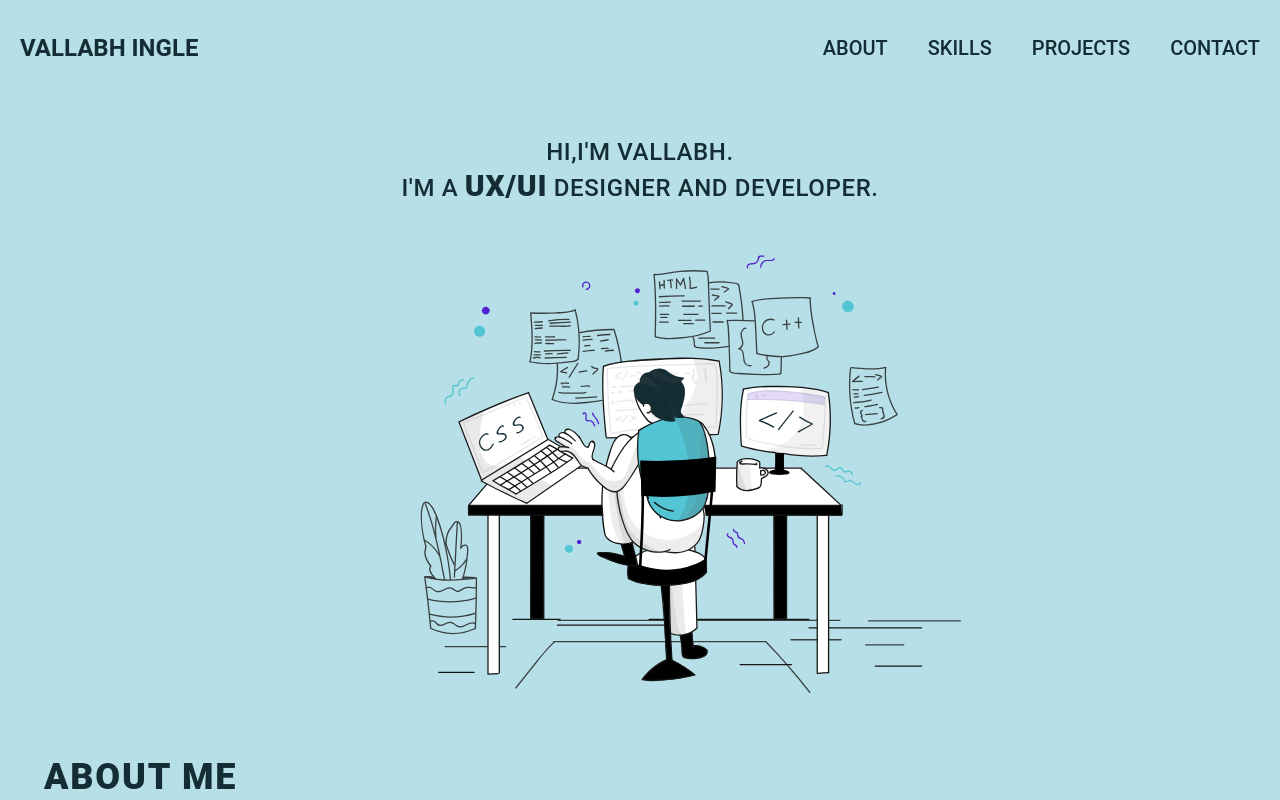
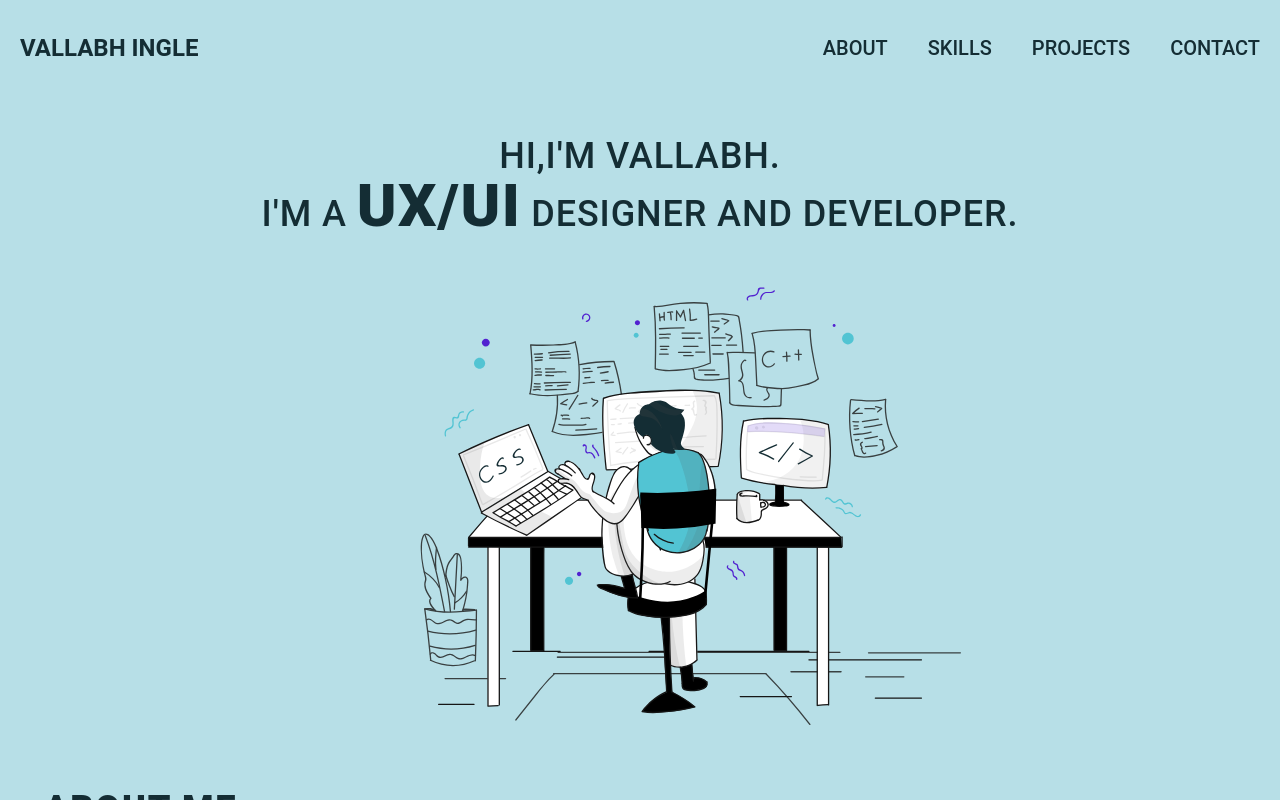
Before and after one commit to vallabh2920/vallabh-portfolio, a Next.js app: page / in a window 1280 px wide. Built offline with nearby package versions, Linux system fonts and the light colour scheme.

Commit message:
solved error

```diff
--- a/components/about/About.js
+++ b/components/about/About.js
@@ -25,7 +25,7 @@ const About = () => {
                     </ul>
                 </div>
             </div>
-            <h2 className="m-8 text-fourth font-extrabold text-3xl tracking-wider">MY GOALS</h2>
+            <h2 className="m-8 text-fourth font-extrabold text-4xl tracking-wider">MY GOALS</h2>
             <div className="flex justify-evenly items-center">
                 <div className="m-6 p-11 max-w-lg flex justify-center items-center bg-first rounded-xl">
                 <ul className="list-disc ml-4 space-y-4 text-2xl">
--- a/components/about/Education.js
+++ b/components/about/Education.js
@@ -29,7 +29,7 @@ const Education = () => {
       ];
     return (
         <div>
-            <h2 className="m-8 text-fourth font-extrabold text-3xl tracking-wider">Education
+            <h2 className="m-8 text-fourth font-extrabold text-4xl tracking-wider">Education
             </h2>
             {educationData.map((item) => {
         return (
--- /dev/null
+++ b/components/contact/Contact.js
@@ -0,0 +1,11 @@
+import React from 'react'
+
+const Contact = () => {
+    return (
+        <div>
+
+        </div>
+    )
+}
+
+export default Contact
--- a/components/footer/Footer.js
+++ b/components/footer/Footer.js
@@ -1,5 +1,5 @@
 import React from 'react'
-import BasePage from '../../layout/BasePage'
+import BasePage from '../../Layout/BasePage'
 
 const Footer = () => {
     return (
--- a/components/heroSection/Hero.js
+++ b/components/heroSection/Hero.js
@@ -3,8 +3,8 @@ import React from 'react'
 const Hero = () => {
     return (
         <div className="py-10 flex justify-center items-center flex-col">
-            <h2 className="text-fourth text-2xl font-medium tracking-wide">HI,I'M VALLABH.</h2>
-            <span className="text-fourth text-2xl font-medium tracking-wide">I'M A <span className=" font-extrabold text-3xl tracking-wide">UX/UI</span> DESIGNER AND DEVELOPER.</span>
+            <h2 className="text-fourth text-4xl font-medium tracking-wide">HI,I'M VALLABH.</h2>
+            <span className="text-fourth text-4xl font-medium tracking-wide">I'M A <span className=" font-extrabold text-6xl tracking-wide">UX/UI</span> DESIGNER AND DEVELOPER.</span>
             <img src="/img/home.svg"/>
         </div>
     )
--- a/components/projects/Projects.js
+++ b/components/projects/Projects.js
@@ -4,7 +4,7 @@ const Projects = () => {
     return (
         <div>
             <h2 className="m-8 text-fourth font-extrabold text-3xl tracking-wider">PROJECTS</h2>
-            <div className="m-5 p-11 flex justify-center items-center flex-col  bg-first rounded-xl">
+            <div className="ml-24 mr-24 mb-4 p-11 flex justify-center items-center flex-col  bg-first rounded-xl">
                 <img src="/img/foodies.svg"/>
                 <a className="m-6 text-2xl text-fourth" href="https://foodies-b9b87.web.app/" alt="" target="_blank" rel="noreferrer noopener">Foodies</a>
                 <p className=" text-2xl text-fourth">Designed and Developed the Website about food and calories.</p><br></br>
--- a/components/skills/Skills.js
+++ b/components/skills/Skills.js
@@ -47,7 +47,7 @@ const Skills = () => {
       ];
     return (
         <div className="my-14">
-      <h2 className="text-5xl font-bold text-center text-fourth">Skills</h2>
+      <h2 className="m-8 text-fourth font-extrabold text-4xl tracking-wider">Skills</h2>
       <div className="bg-first flex justify-around flex-wrap p-11 my-10 rounded-xl">
         {skills.map((item) => {
           return (
--- a/pages/index.js
+++ b/pages/index.js
@@ -1,10 +1,11 @@
 import React from "react";
 import About from "../components/about/About";
+import Contact from "../components/contact/Contact";
 import Hero from "../components/heroSection/Hero";
 import Projects from "../components/projects/Projects";
 import Skills from "../components/skills/Skills";
-import BaseLayout from "../layout/BaseLayout";
-import BasePage from "../layout/BasePage";
+import BaseLayout from "../Layout/BaseLayout";
+import BasePage from "../Layout/BasePage";
 
 const index = () => {
   return (
@@ -14,6 +15,7 @@ const index = () => {
       <About />
       <Skills/>
       <Projects/>
+      <Contact/>
       </BasePage>
     </BaseLayout>
   );
```
Also changed, not shown: public/img/contact.svg (added).
